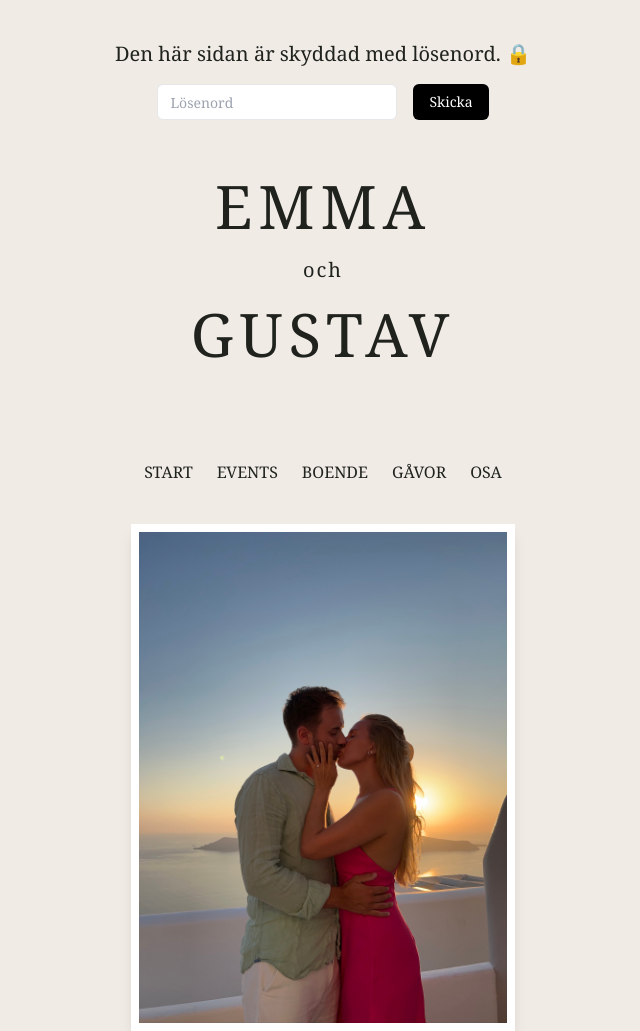
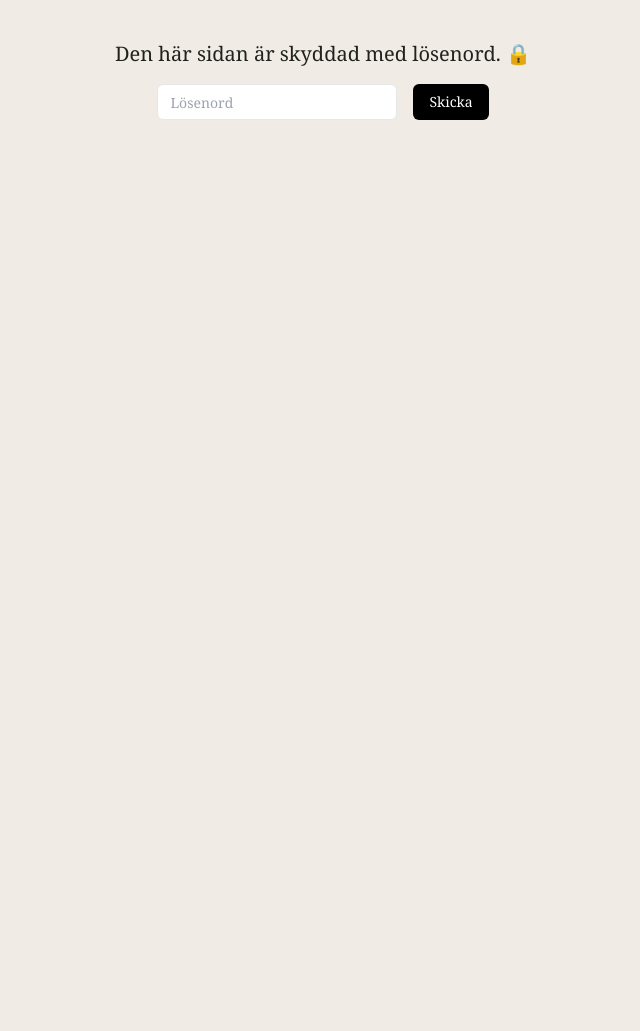
Before and after one commit to gutte1/wedding-site, a website: page index.html in a window 1280 px wide. Shown: the top 1031 px of the page, without its empty margins (317-957 px from the left). After the commit the page ends 800 px from the top, so only its background shows below. Drawn offline with Linux system fonts and the light colour scheme.

Commit message:
add class hidden

```diff
--- a/index.html
+++ b/index.html
@@ -32,7 +32,7 @@
       </div>
     </div>
 
-    <div class="max-w-lg mx-auto space-y-10" id="mainContent">
+    <div class="max-w-lg mx-auto space-y-10 hidden" id="mainContent">
       <div class="w-full py-14">
         <div class="px-4 text-center">
           <h1 class="text-6xl tracking-widest">EMMA</h1>
```
